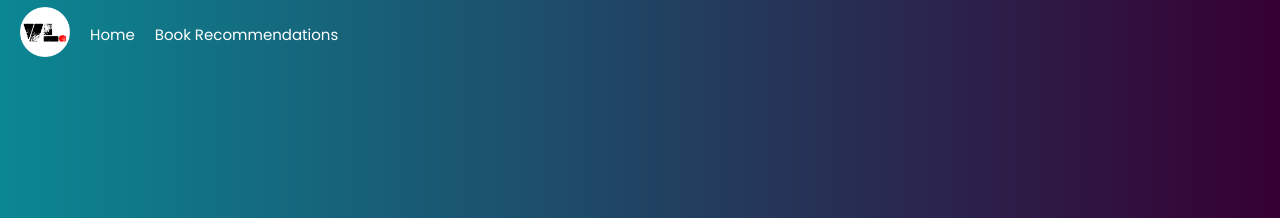
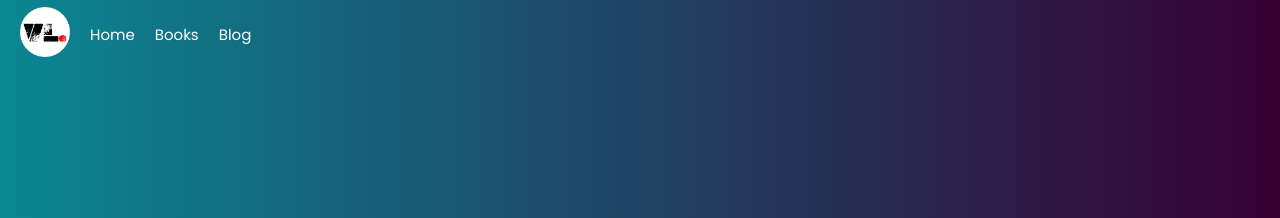
Before and after one commit to leafleaf90/VLblog, a Jekyll site: the page built from index.markdown, in a window 1280 px wide and 900 px high. Shown: the top 218 px of the window. Built offline with Jekyll 4.4.1, drawn with Linux system fonts in a browser that asks for light colours; some web fonts are replaced.

Commit message:
menu item fix

```diff
--- a/_layouts/default.html
+++ b/_layouts/default.html
@@ -73,7 +73,8 @@
           />
         </a>
         <a href="/">Home</a>
-        <a href="/books/">Book Recommendations</a>
+        <a href="/books/">Books</a>
+        <a href="/categories/">Blog</a>
       </div>
       <div>{{ content }}</div>
     </div>
```
